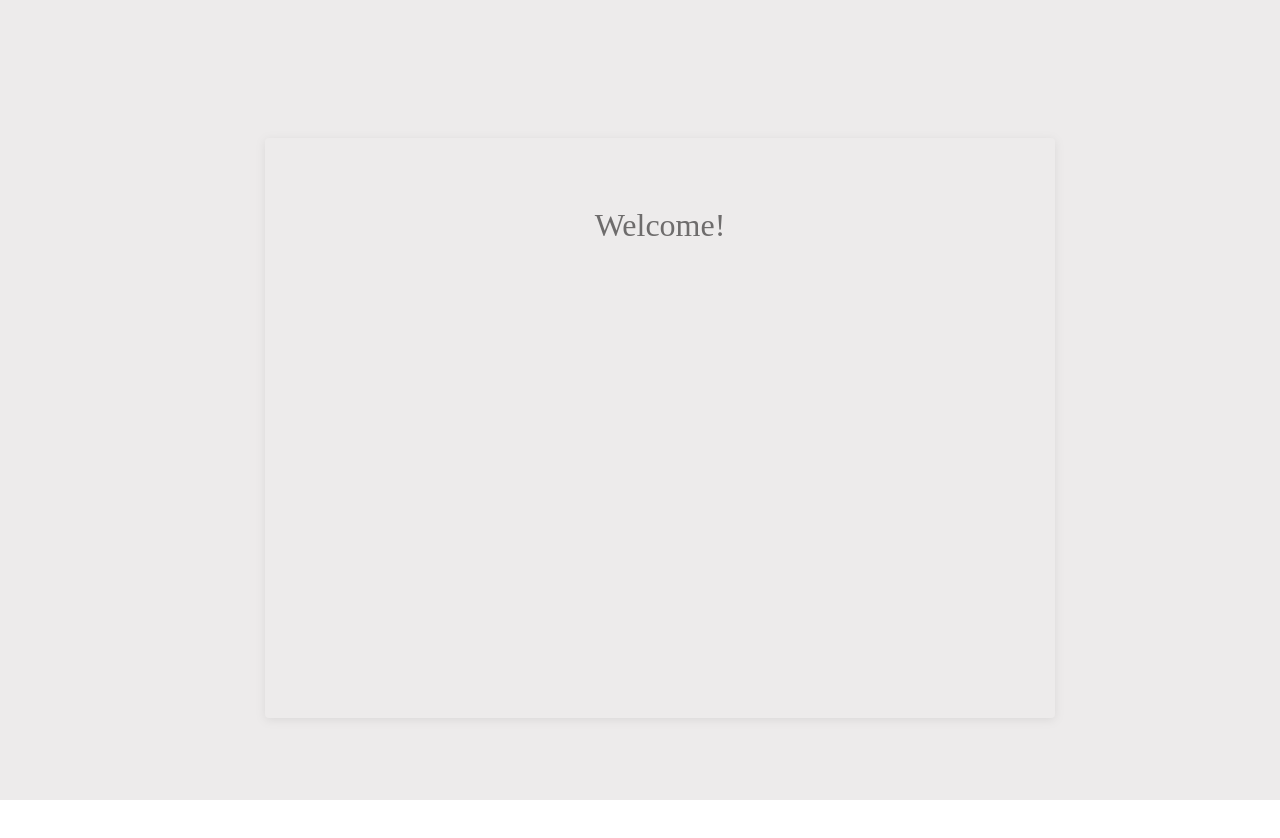
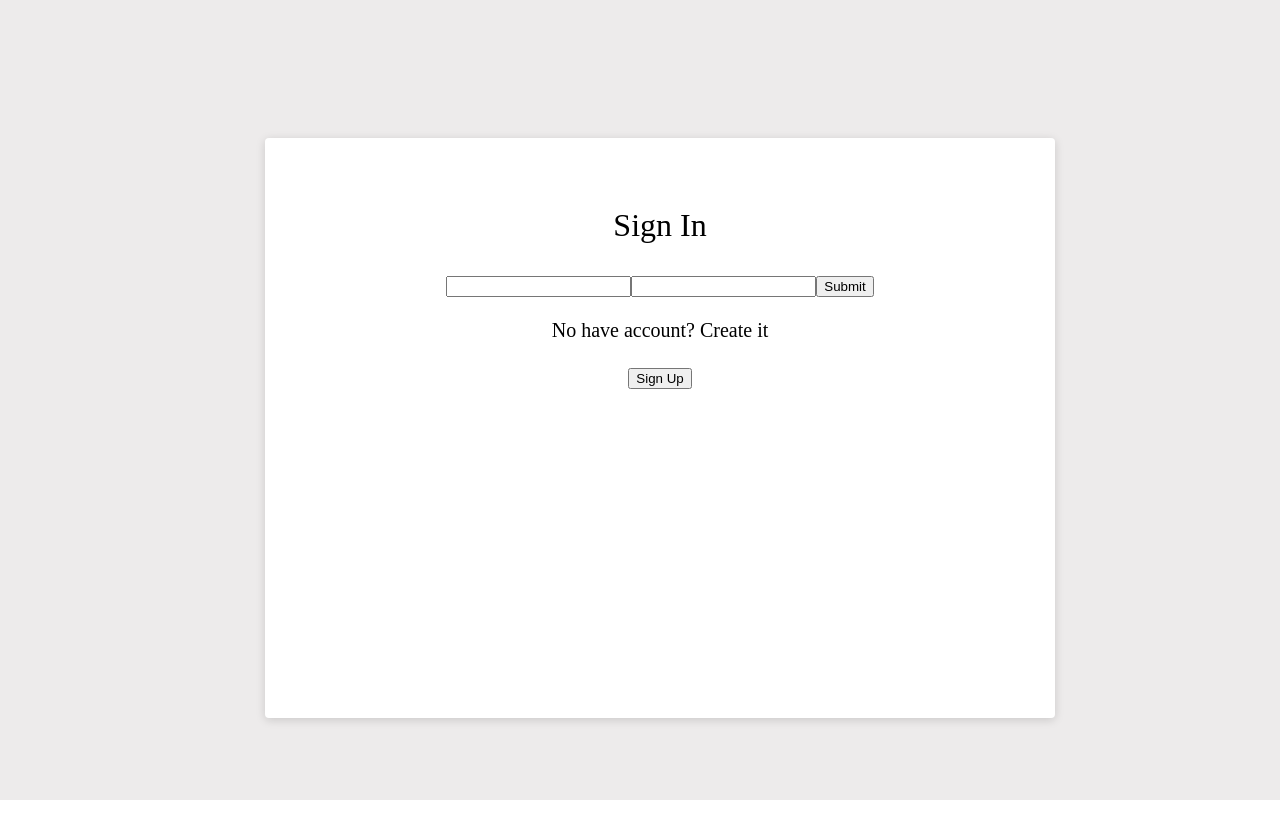
Before and after one commit to JustJeckill/SportSphere, a React app in the folder client/: page / in a window 1280 px wide. Shown: the top 838 px of the page. Built offline with nearby package versions, Linux system fonts and the light colour scheme; no server answers.

Commit message:
[main] add registration form

```diff
--- a/client/package.json
+++ b/client/package.json
@@ -38,6 +38,7 @@
   },
   "dependencies": {
     "@reduxjs/toolkit": "^1.9.7",
+    "formik": "^2.4.5",
     "react": "^18.2.0",
     "react-dom": "^18.2.0",
     "react-redux": "^8.1.3",
--- a/client/src/components/modals/RegistrationModal/RegistrationModal.module.scss
+++ b/client/src/components/modals/RegistrationModal/RegistrationModal.module.scss
@@ -13,6 +13,7 @@
     top: 0;
     left: 0;
     background-color: rgba(220, 216, 216, 0.5);
+    z-index: 1000;
   }
 
   &__content {
@@ -24,6 +25,8 @@
     background-color: #ffffff;
     box-shadow: rgba(0, 0, 0, 0.15) 0 2px 10px;
     border-radius: 4px;
+    position: relative;
+    z-index: 1001;
   }
 
   &__title {
--- a/client/src/components/modals/RegistrationModal/RegistrationModal.tsx
+++ b/client/src/components/modals/RegistrationModal/RegistrationModal.tsx
@@ -1,11 +1,83 @@
 import classes from './RegistrationModal.module.scss';
+import {useState } from "react";
+import { Formik } from "formik";
+import {IFormErrors} from "./types";
 
 export const RegistrationModal = () => {
+    const [isSignUp, setIsSignUp] = useState(false);
+
+    const title = isSignUp ? 'Sign Up' : 'Sign In';;
+    const infoMode = isSignUp ? 'Already have account? Sign In' : 'No have account? Create it';
+    const changeModeButton = isSignUp ? 'Sign In' : 'Sign Up';
+
+    const clickHandler = () => {
+        setIsSignUp(!isSignUp);
+    }
+
     return (
         <div className={classes.modal}>
             <div className={classes.modal__overlay}></div>
             <div className={classes.modal__content}>
-                <h2 className={classes.modal__title}>Welcome!</h2>
+                <h2 className={classes.modal__title}>{title}</h2>
+
+                <Formik
+                    initialValues={{ email: '', password: '' }}
+                    validate={values => {
+                        const errors: IFormErrors = {};
+                        if (!values.email) {
+                            errors.email = 'Required';
+                        } else if (
+                            !/^[A-Z0-9._%+-]+@[A-Z0-9.-]+\.[A-Z]{2,}$/i.test(values.email)
+                        ) {
+                            errors.email = 'Invalid email address';
+                        }
+                        return errors;
+                    }}
+                    onSubmit={(values, { setSubmitting }) => {
+                        setTimeout(() => {
+                            alert(JSON.stringify(values, null, 2));
+                            setSubmitting(false);
+                        }, 400);
+                    }}
+                >
+                    {({
+                        values,
+                        errors,
+                        touched,
+                        handleChange,
+                        handleBlur,
+                        handleSubmit,
+                        isSubmitting,
+                        /* and other goodies */
+                    }) => (
+                        <form onSubmit={handleSubmit}>
+                            <input
+                                type="email"
+                                name="email"
+                                onChange={handleChange}
+                                onBlur={handleBlur}
+                                value={values.email}
+                            />
+                            {errors.email && touched.email && errors.email}
+                            <input
+                                type="password"
+                                name="password"
+                                onChange={handleChange}
+                                onBlur={handleBlur}
+                                value={values.password}
+                            />
+                            {errors.password && touched.password && errors.password}
+                            <button type="submit" disabled={isSubmitting}>
+                                Submit
+                            </button>
+                        </form>
+                    )}
+                </Formik>
+
+                <div>
+                    <p>{infoMode}</p>
+                    <button type={'button'} onClick={clickHandler}>{changeModeButton}</button>
+                </div>
             </div>
         </div>
     );
--- /dev/null
+++ b/client/src/components/modals/RegistrationModal/types.ts
@@ -0,0 +1,4 @@
+export interface IFormErrors {
+    email?: string,
+    password? : string,
+}
```
Also changed, not shown: 2 other files (tests, documents, lock files or other folders).
